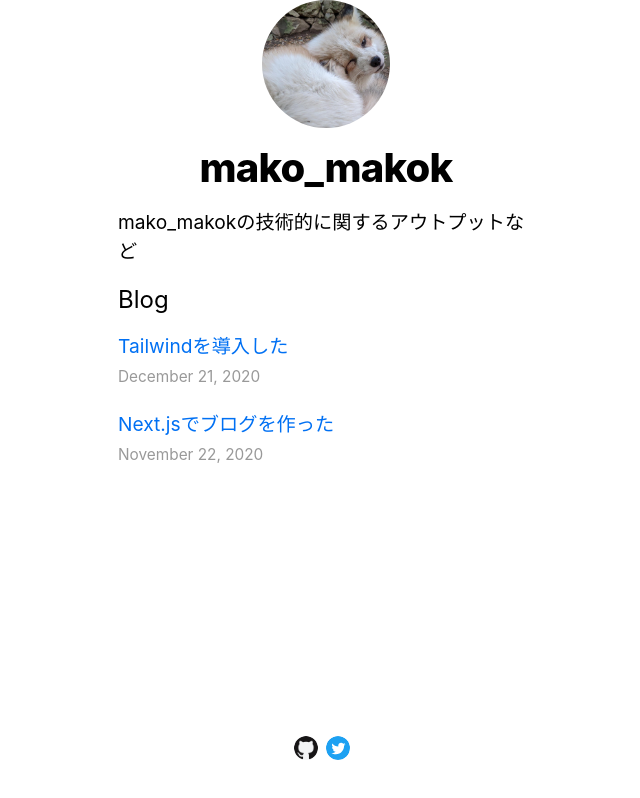
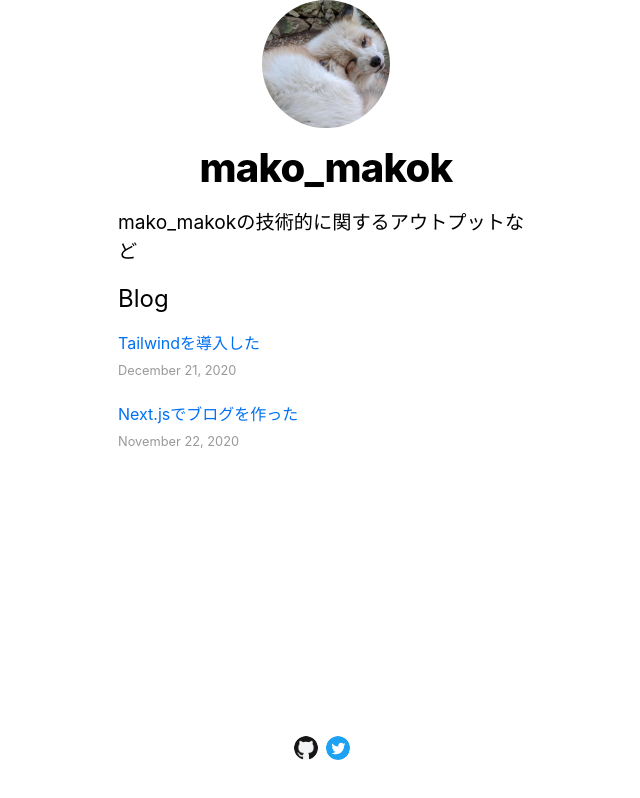
Before and after one commit to mako-makok/mako-makok.blog, a Next.js app: page / in a window 1280 px wide. Shown: the whole page, without its empty margins (314-954 px from the left). Built offline with nearby package versions, Linux system fonts and the light colour scheme; what @tailwindcss/typography would draw is missing.

Commit message:
move index page content left to center

```diff
--- a/pages/index.tsx
+++ b/pages/index.tsx
@@ -13,6 +13,7 @@ interface Props {
 const Home: FC<Props> = (props) => {
   const { allPostData } = props
   return (
+    <div className="flex justify-center">
       <Layout home={true}>
         <Head>
           <title>{SITE_TITLE}</title>
@@ -20,11 +21,12 @@ const Home: FC<Props> = (props) => {
         <section className={utilStyles.headingMd}>
           <p>mako_makokの技術的に関するアウトプットなど</p>
         </section>
-      <section className={`${utilStyles.headingMd} ${utilStyles.padding1px}`}>
+        <section>
           <h2 className={utilStyles.headingLg}>Blog</h2>
           <PostItemList postDatas={allPostData} />
         </section>
       </Layout>
+    </div>
   )
 }
 
```
Lines whose indentation alone changed are shown as unchanged.
